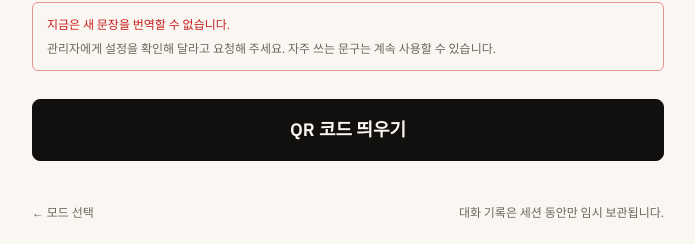
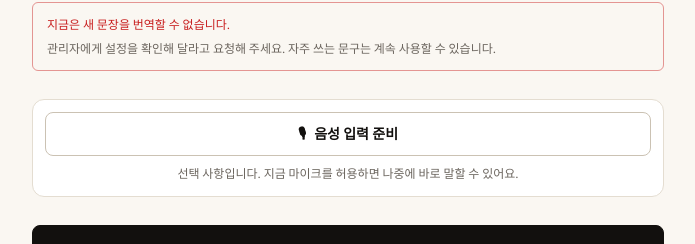
Before and after one commit to club-paradiso/asad, a Next.js app: page /counter in a window 1280 px wide. Shown: the part 936-1180 px from the top of the page, without its empty margins (292-987 px from the left). Built offline with nearby package versions, Linux system fonts and the light colour scheme; no server answers.

Commit message:
fix(counter): make staff mic preparation opt-in

```diff
--- a/src/features/counter/CounterHostScreen.tsx
+++ b/src/features/counter/CounterHostScreen.tsx
@@ -21,13 +21,14 @@ import { Label } from "@/components/ui/primitives";
 import { PageHeader } from "@/components/ui/PageHeader";
 import { useClientValue } from "@/hooks/useClientValue";
 import { useLocalStore } from "@/lib/local-store";
-import { ensureMicrophonePermission, prefetchSttCredentials } from "@/providers/stt";
+import { prefetchSttCredentials } from "@/providers/stt";
 import { useCounterSession } from "./useCounterSession";
 import { ConversationView } from "./ConversationView";
 import { Composer } from "./Composer";
 import { QuickPhraseBar } from "./QuickPhraseBar";
 import { QrCode } from "./QrCode";
 import { useCounterDisclosure } from "./ProviderNotice";
+import { VoiceReadinessButton } from "./VoiceReadinessButton";
 import { cn } from "@/lib/cn";
 import { counterPreferencesStore } from "./preferences";
 
@@ -49,10 +50,6 @@ export function CounterHostScreen() {
     setStarting(true);
     setStartError(null);
     setPreferences({ ...preferences, configured: true });
-    // The setup button is the right moment for the browser permission sheet.
-    // Doing this before the conversation means the later mic button can mean
-    // what people assume it means: start listening now.
-    const microphoneReady = ensureMicrophonePermission();
     try {
       const response = await fetch("/api/counter/session", {
         method: "POST",
@@ -71,14 +68,12 @@ export function CounterHostScreen() {
         setStartError("현장응대를 시작할 수 없습니다. 잠시 후 다시 시도해 주세요.");
         return;
       }
+      // Credential prewarming opens no media device. It is safe to do even for
+      // text-only staff while microphone permission stays an explicit choice.
       prefetchSttCredentials(hostLang, {
         code: data.session.code,
         token: data.participantToken,
       });
-      // Do not paint the conversation underneath an unresolved native prompt.
-      // Permission denial never blocks the session because typed input remains
-      // a complete fallback path.
-      await microphoneReady;
       setParticipantToken(data.participantToken);
       setCode(data.session.code);
       setEditingPreferences(false);
@@ -470,6 +465,8 @@ function SetupScreen({
           </p>
         )}
 
+        <VoiceReadinessButton lang={hostLang} />
+
         <button
           type="button"
           onClick={onStart}
@@ -568,6 +565,8 @@ function SetupScreen({
         </div>
       ) : null}
 
+      <VoiceReadinessButton lang={hostLang} />
+
       <button
         type="button"
         onClick={onStart}
```
